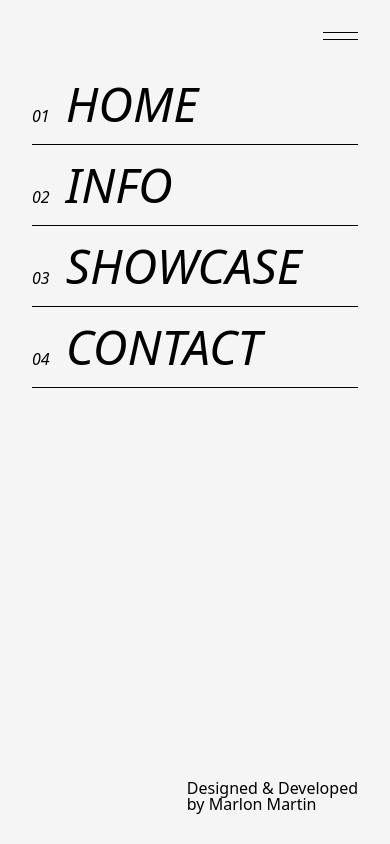
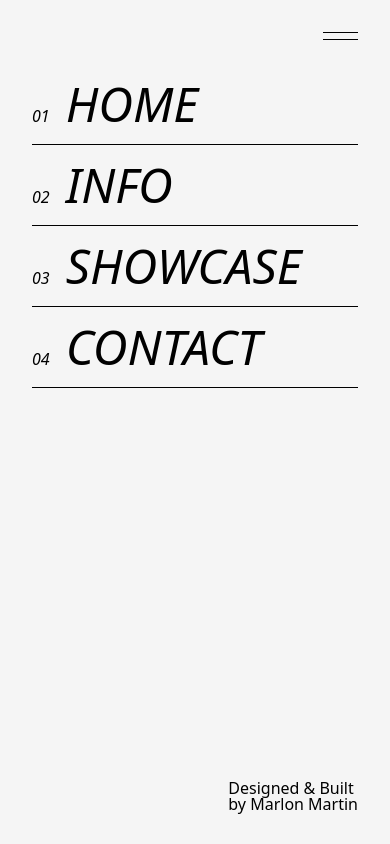
Before and after one commit to decimoDev/d7, a Next.js app: page /about/info in a window 390 px wide. Both pictures are taken after a click on the button 340 px from the left and 36 px from the top of the page. Built offline with nearby package versions, Linux system fonts and the light colour scheme.

Commit message:
init : update config

```diff
--- a/src/components/Navigations.tsx
+++ b/src/components/Navigations.tsx
@@ -23,7 +23,7 @@ const Navigations : FunctionComponent = () => {
               ))}
             </div>
             <div className='fixed bottom-[2rem] right-[2rem]'>
-              <p className='text-[1rem]'>Designed & Developed</p>
+              <p className='text-[1rem]'>Designed & Built</p>
               <p className='text-[1rem]'>by Marlon Martin</p>
             </div>
           </ul>}
```
